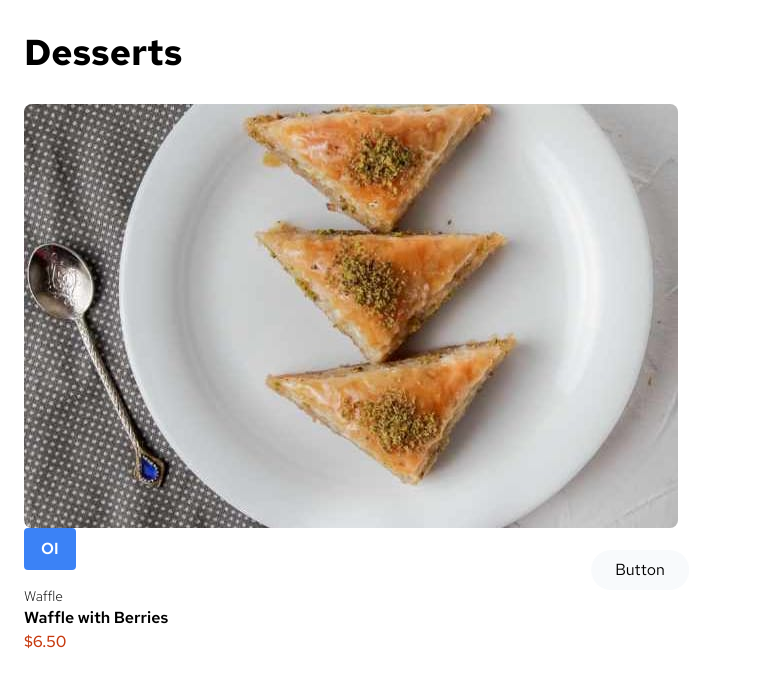
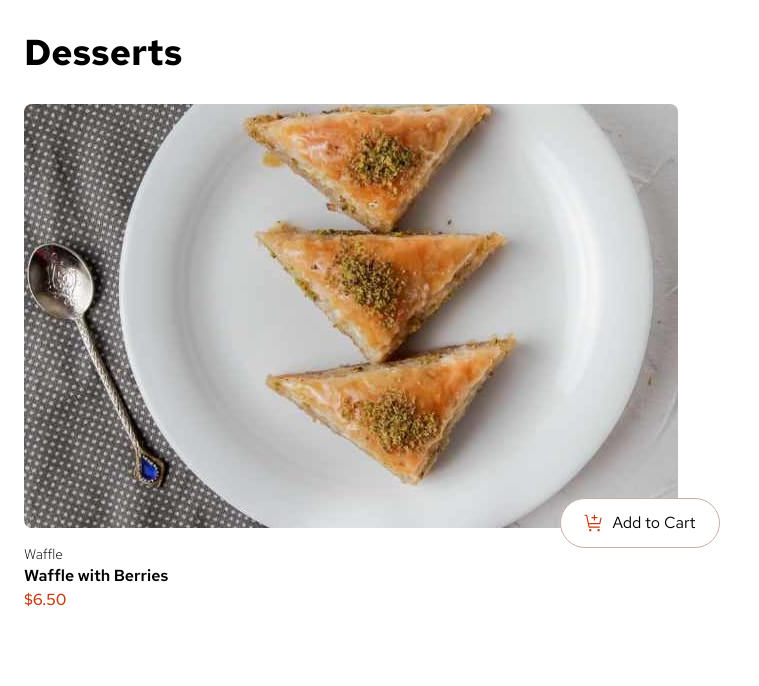
Before and after one commit to yuridapaz/front_end_mentor, a React (Vite) app in the folder product-list-with-cart/: page / in a window 1280 px wide. Shown: the top 686 px of the page, without its empty margins (0-759 px from the left). Built offline with nearby package versions, Linux system fonts and the light colour scheme.

Commit message:
card with addCart button

```diff
--- a/product-list-with-cart/src/App.tsx
+++ b/product-list-with-cart/src/App.tsx
@@ -9,11 +9,8 @@ function App() {
       <div className="">
         <div className="flex flex-col gap-4">
           <div className="relative w-full rounded-lg">
-            <img src={'src/assets/images/mobile/image-baklava-mobile.jpg'} className="rounded-lg" alt="" />
-            <button className="absolute -bottom-5 left-2/4 -translate-x-2/4 rounded-full bg-slate-50 px-6 py-2">
-              Button
-            </button>
-            <CartButton>Oi</CartButton>
+            <img src={'src/assets/images/mobile/image-baklava-mobile.jpg'} className="rounded-lg object-cover" alt="" />
+            <CartButton />
           </div>
           <div className="flex flex-col">
             <p className="text-sm font-extralight">Waffle</p>
--- a/product-list-with-cart/src/components/CartButton.tsx
+++ b/product-list-with-cart/src/components/CartButton.tsx
@@ -1,39 +1,20 @@
-// components/button.ts
-import { VariantProps, cva } from 'class-variance-authority';
+import AddToCartIcon from '../assets/icons/icon-add-to-cart.svg';
+import { ButtonHTMLAttributes } from 'react';
+import React from 'react';
 
-import { ButtonHTMLAttributes } from 'react';
+// export const CartButton = ({ ...props }: ButtonHTMLAttributes<HTMLButtonElement>) => {
+//   return (
+//     <button className="" {...props}>
+//       <AddToCartIcon /> Add to Cart
+//     </button>
+//   );
+// };
 
-const buttonVariants = cva(['font-semibold', 'border', 'rounded'], {
-  variants: {
-    intent: {
-      primary: ['bg-blue-500', 'text-white', 'border-transparent', 'hover:bg-blue-600'],
-
-      secondary: ['bg-white', 'text-gray-800', 'border-gray-400', 'hover:bg-gray-100'],
-    },
-    size: {
-      small: ['text-sm', 'py-1', 'px-2'],
-      medium: ['text-base', 'py-2', 'px-4'],
-    },
-  },
-  compoundVariants: [
-    {
-      intent: 'primary',
-      size: 'medium',
-      class: 'uppercase',
-    },
-  ],
-  defaultVariants: {
-    intent: 'primary',
-    size: 'medium',
-  },
-});
-
-type ButtonVariants = VariantProps<typeof buttonVariants> & ButtonHTMLAttributes<HTMLButtonElement>;
-
-export const CartButton = ({ children, intent, className, size, ...props }: ButtonVariants) => {
+export const CartButton = ({ ...props }: ButtonHTMLAttributes<HTMLButtonElement>) => {
   return (
-    <button className={buttonVariants({ intent, size, className })} {...props}>
-      {children}
+    <button className="group absolute -bottom-5 left-2/4 flex w-40 -translate-x-2/4 items-center justify-center gap-2 rounded-full border border-rose300 bg-white py-3 transition-all hover:border-redType">
+      <img src={AddToCartIcon} alt="" className="h-5 w-5" />
+      <p className="text-nowrap transition-all group-hover:text-redType">Add to Cart</p>
     </button>
   );
 };
```
